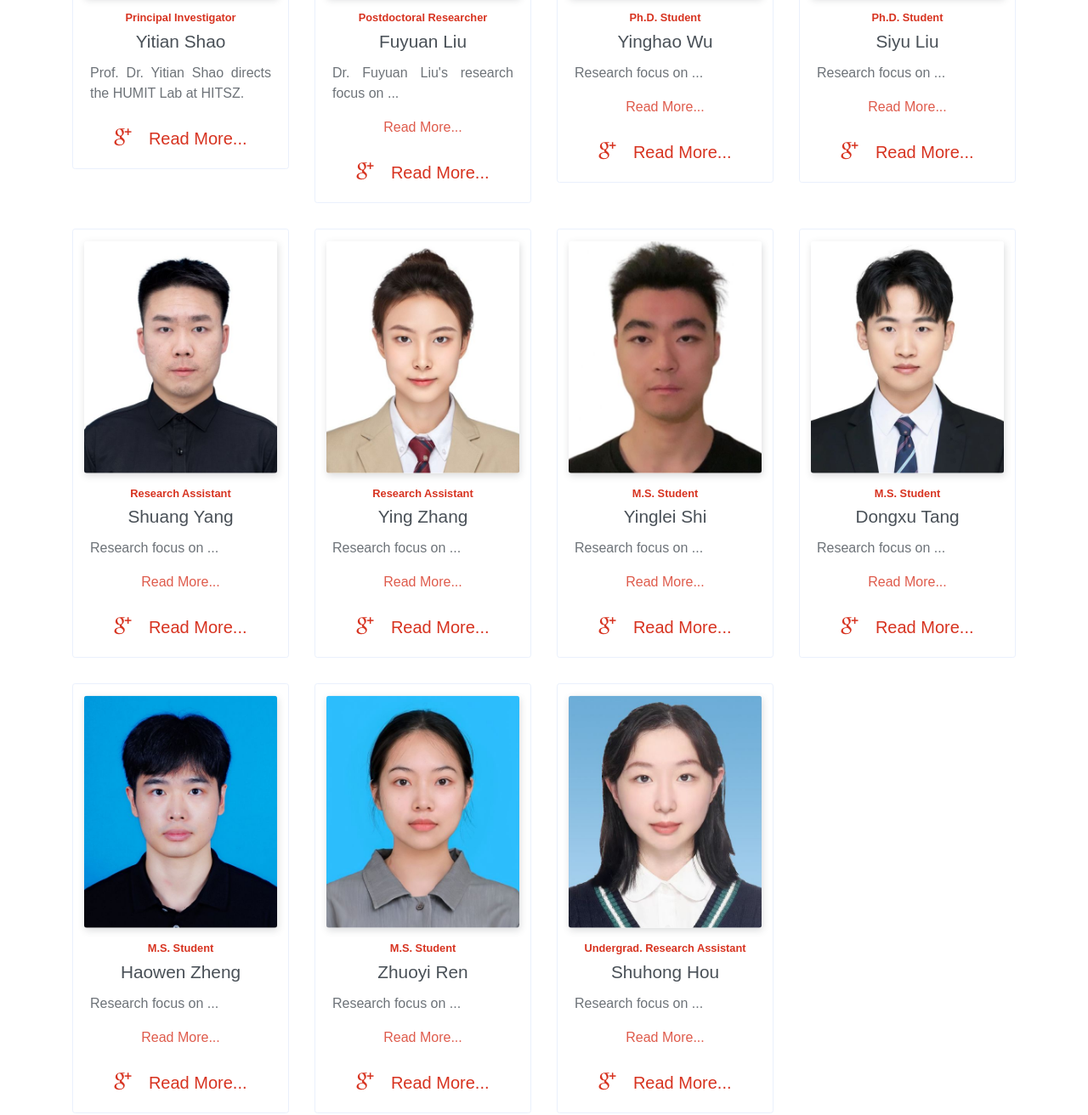
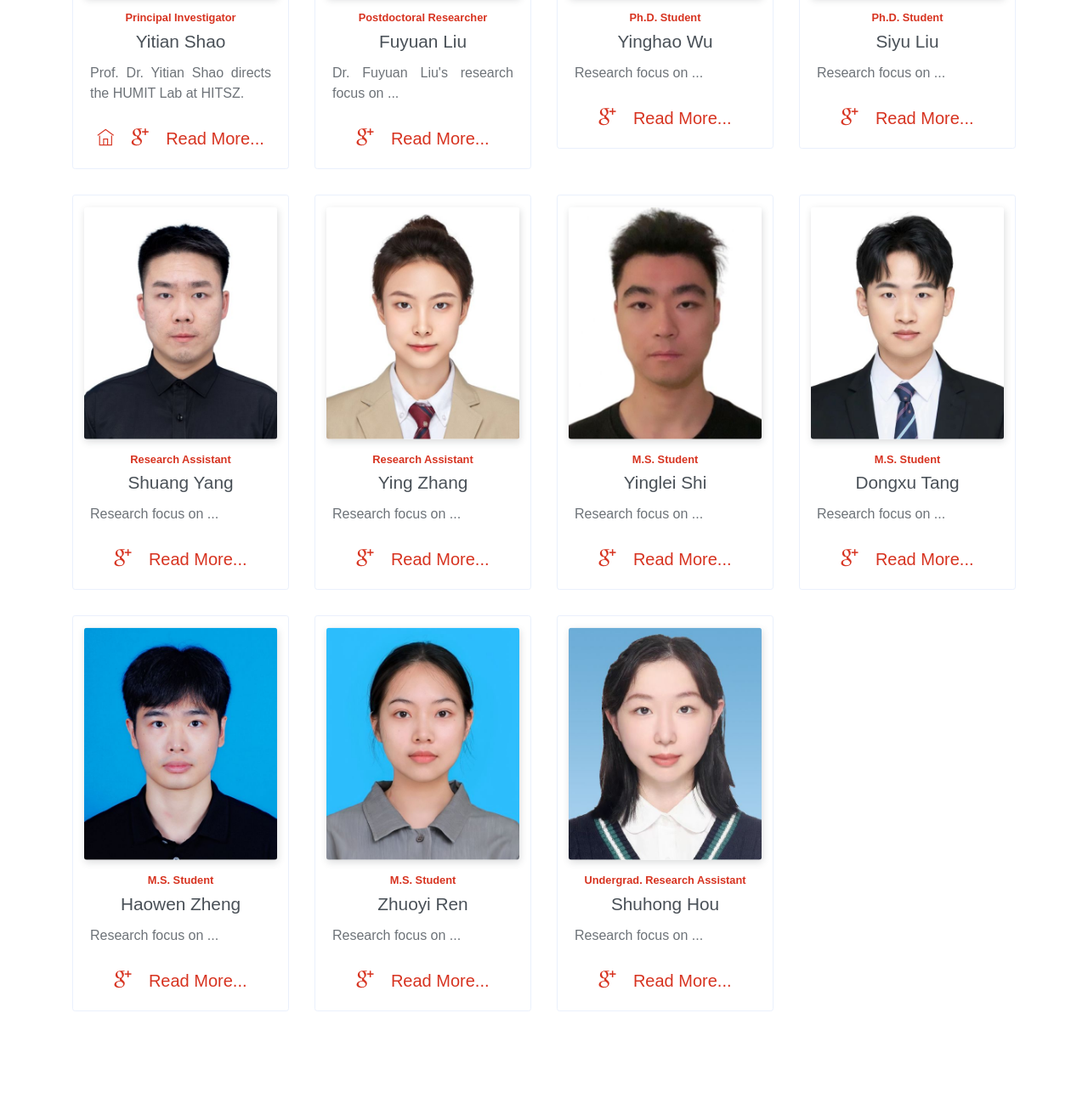
Before and after one commit to humitlab/humitlab.github.io, a plain HTML site: page index.html in a window 1280 px wide. Shown: the part 1441-2753 px from the top of the page at 85% size. Drawn offline with Linux system fonts and the light colour scheme.

Commit message:
Minor correction

```diff
--- a/index.html
+++ b/index.html
@@ -149,6 +149,7 @@
                             <h5 class="card-title">Yitian Shao</h5>
                             <p class="text-justify">Prof. Dr. Yitian Shao directs the HUMIT Lab at HITSZ.</p>
                             <div class="socials">
+                                <a href="https://faculty.hitsz.edu.cn/YShao" target="_blank"><i class="ti-home"></i></a>
                                 <a href="https://scholar.google.com/citations?user=hqGaEUoAAAAJ&hl=en" target="_blank"><i class="ti-google"></i></a>
                                 <a href="pi.html" target="_blank">Read More...</a>
                             </div>
@@ -163,7 +164,6 @@
                             <h6 class="small text-primary font-weight-bold">Postdoctoral Researcher</h6>
                             <h5 class="card-title">Fuyuan Liu</h5>
                             <p class="text-justify">Dr. Fuyuan Liu's research focus on ...</p>
-                            <p ><a href="">Read More...</a></p>
                             <div class="socials">
                                 <a href="" target="_blank"><i class="ti-google"></i></a>
                                 <a href="" target="_blank">Read More...</a>
@@ -179,7 +179,6 @@
                             <h6 class="small text-primary font-weight-bold">Ph.D. Student</h6>
                             <h5 class="card-title">Yinghao Wu</h5>
                             <p class="text-justify">Research focus on ...</p>
-                            <p ><a href="">Read More...</a></p>
                             <div class="socials">
                                 <a href="" target="_blank"><i class="ti-google"></i></a>
                                 <a href="" target="_blank">Read More...</a>
@@ -195,7 +194,6 @@
                             <h6 class="small text-primary font-weight-bold">Ph.D. Student</h6>
                             <h5 class="card-title">Siyu Liu</h5>
                             <p class="text-justify">Research focus on ...</p>
-                            <p ><a href="">Read More...</a></p>
                             <div class="socials">
                                 <a href="" target="_blank"><i class="ti-google"></i></a>
                                 <a href="" target="_blank">Read More...</a>
@@ -211,7 +209,6 @@
                             <h6 class="small text-primary font-weight-bold">Research Assistant</h6>
                             <h5 class="card-title">Shuang Yang</h5>
                             <p class="text-justify">Research focus on ...</p>
-                            <p ><a href="">Read More...</a></p>
                             <div class="socials">
                                 <a href="" target="_blank"><i class="ti-google"></i></a>
                                 <a href="" target="_blank">Read More...</a>
@@ -227,7 +224,6 @@
                             <h6 class="small text-primary font-weight-bold">Research Assistant</h6>
                             <h5 class="card-title">Ying Zhang</h5>
                             <p class="text-justify">Research focus on ...</p>
-                            <p ><a href="">Read More...</a></p>
                             <div class="socials">
                                 <a href="" target="_blank"><i class="ti-google"></i></a>
                                 <a href="" target="_blank">Read More...</a>
@@ -243,7 +239,6 @@
                             <h6 class="small text-primary font-weight-bold">M.S. Student</h6>
                             <h5 class="card-title">Yinglei Shi</h5>
                             <p class="text-justify">Research focus on ...</p>
-                            <p ><a href="">Read More...</a></p>
                             <div class="socials">
                                 <a href="" target="_blank"><i class="ti-google"></i></a>
                                 <a href="" target="_blank">Read More...</a>
@@ -259,7 +254,6 @@
                             <h6 class="small text-primary font-weight-bold">M.S. Student</h6>
                             <h5 class="card-title">Dongxu Tang</h5>
                             <p class="text-justify">Research focus on ...</p>
-                            <p ><a href="">Read More...</a></p>
                             <div class="socials">
                                 <a href="" target="_blank"><i class="ti-google"></i></a>
                                 <a href="" target="_blank">Read More...</a>
@@ -275,7 +269,6 @@
                             <h6 class="small text-primary font-weight-bold">M.S. Student</h6>
                             <h5 class="card-title">Haowen Zheng</h5>
                             <p class="text-justify">Research focus on ...</p>
-                            <p ><a href="">Read More...</a></p>
                             <div class="socials">
                                 <a href="" target="_blank"><i class="ti-google"></i></a>
                                 <a href="" target="_blank">Read More...</a>
@@ -291,7 +284,6 @@
                             <h6 class="small text-primary font-weight-bold">M.S. Student</h6>
                             <h5 class="card-title">Zhuoyi Ren</h5>
                             <p class="text-justify">Research focus on ...</p>
-                            <p ><a href="">Read More...</a></p>
                             <div class="socials">
                                 <a href="" target="_blank"><i class="ti-google"></i></a>
                                 <a href="" target="_blank">Read More...</a>
@@ -307,7 +299,6 @@
                             <h6 class="small text-primary font-weight-bold">Undergrad. Research Assistant</h6>
                             <h5 class="card-title">Shuhong Hou</h5>
                             <p class="text-justify">Research focus on ...</p>
-                            <p ><a href="">Read More...</a></p>
                             <div class="socials">
                                 <a href="" target="_blank"><i class="ti-google"></i></a>
                                 <a href="" target="_blank">Read More...</a>
```
